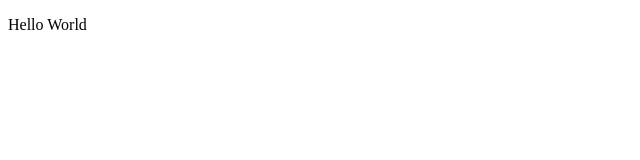
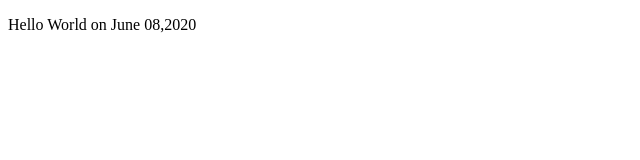
Before and after one commit to SaadNaseemKK/Bootcamp2020, a plain HTML site: page index.html in a window 1280 px wide. Shown: the whole page, without its empty margins (0-640 px from the left). Drawn offline with Linux system fonts and the light colour scheme.

Commit message:
Added date in hello world

```diff
--- a/index.html
+++ b/index.html
@@ -6,6 +6,6 @@
     <title>First Static Website</title>
 </head>
 <body>
-    <p>Hello World</p>
+    <p>Hello World on June 08,2020</p>
 </body>
 </html>
```
